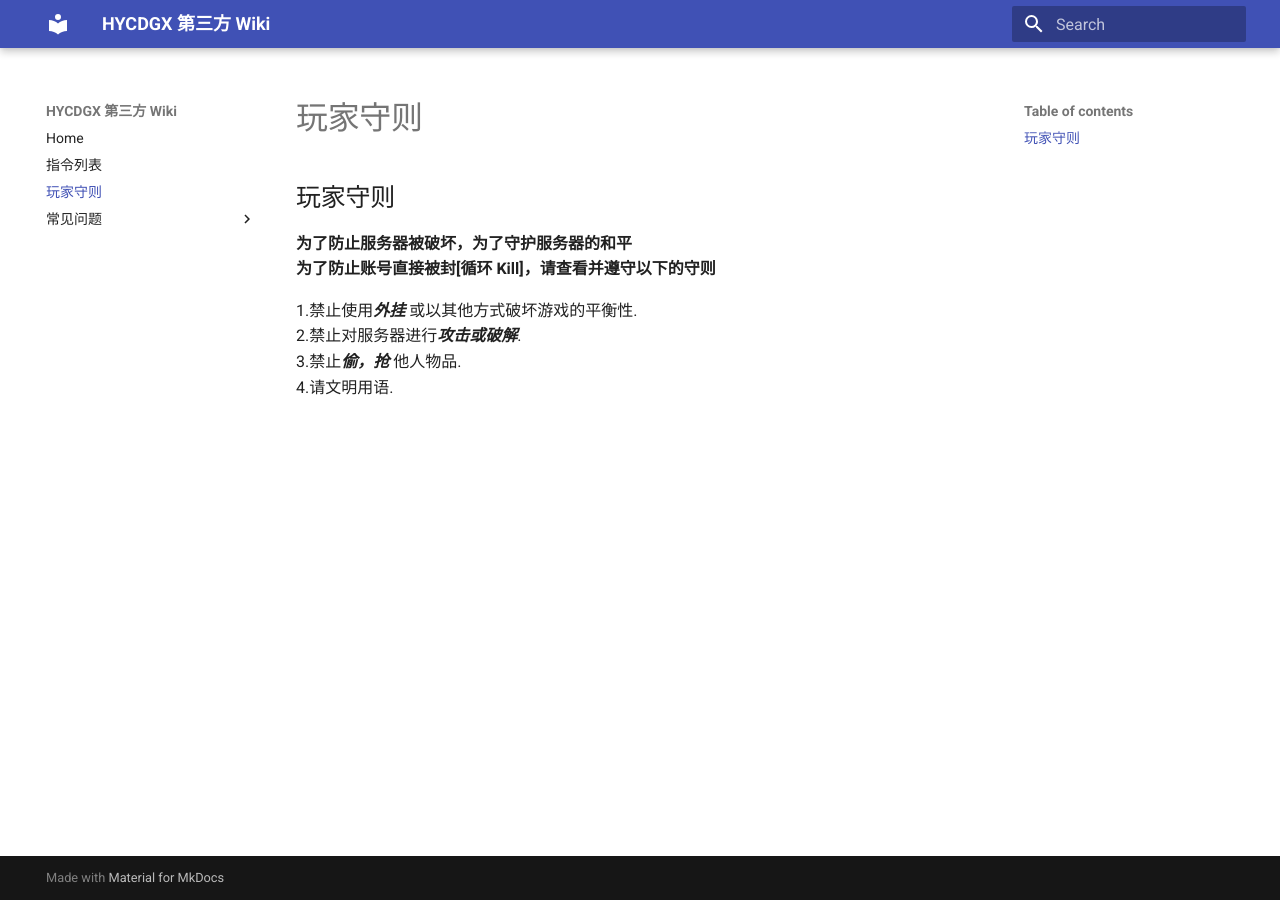
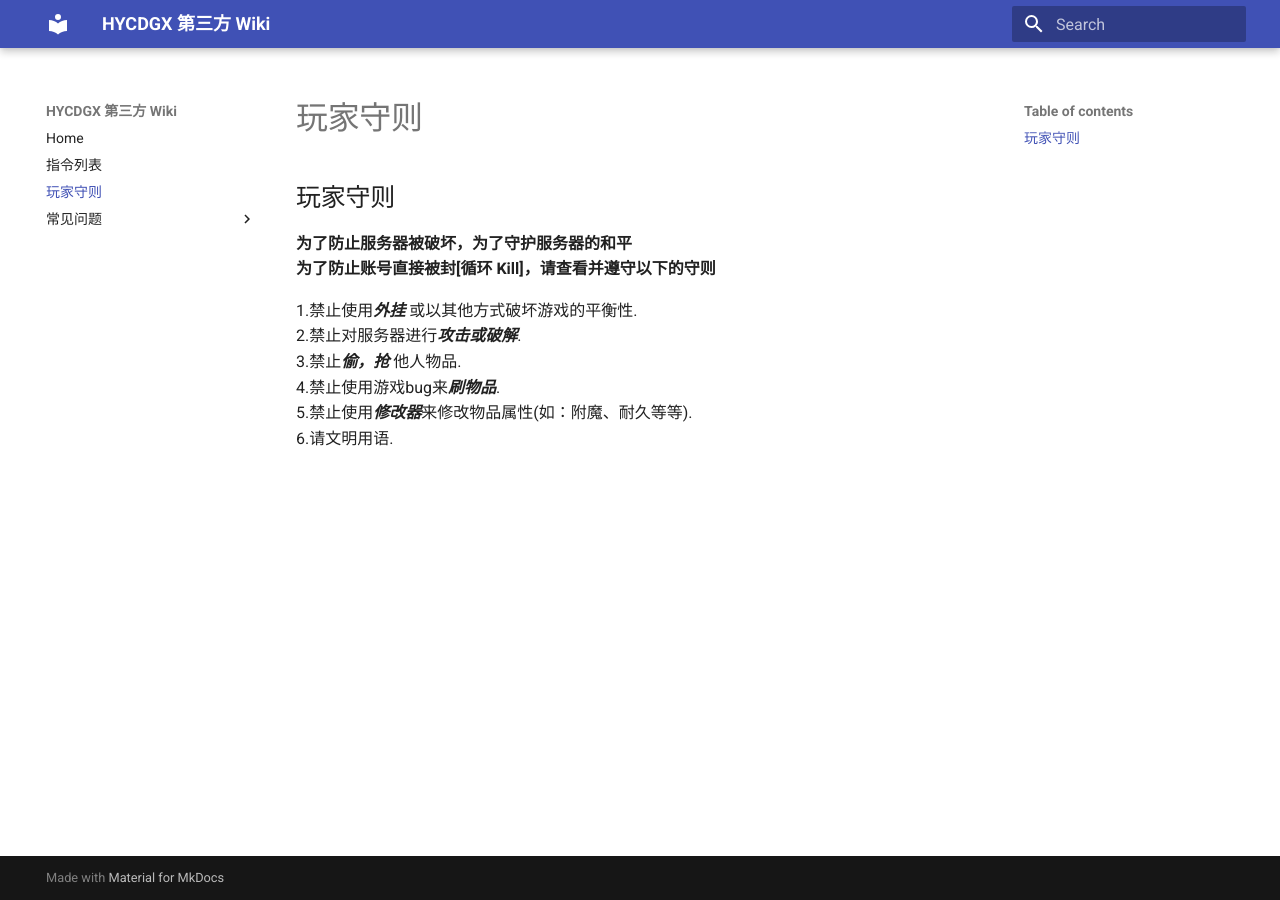
Before and after one commit to Misaka-L/HYCDGX-WIKI-EDIT, an MkDocs documentation site: the page built from docs/玩家守则.md, in a window 1280 px wide. Built offline with MkDocs 1.6.1 and Material for MkDocs 9.7.7, drawn with Linux system fonts in a browser that asks for light colours.

Commit message:
加了两条玩家守则

```diff
--- a/docs/玩家守则.md
+++ b/docs/玩家守则.md
@@ -9,4 +9,8 @@
 <br>
 3.禁止***偷，抢*** 他人物品.
 <br>
-4.请文明用语.
+4.禁止使用游戏bug来***刷物品***.
+<br>
+5.禁止使用***修改器***来修改物品属性(如：附魔、耐久等等).
+<br>
+6.请文明用语.
```
